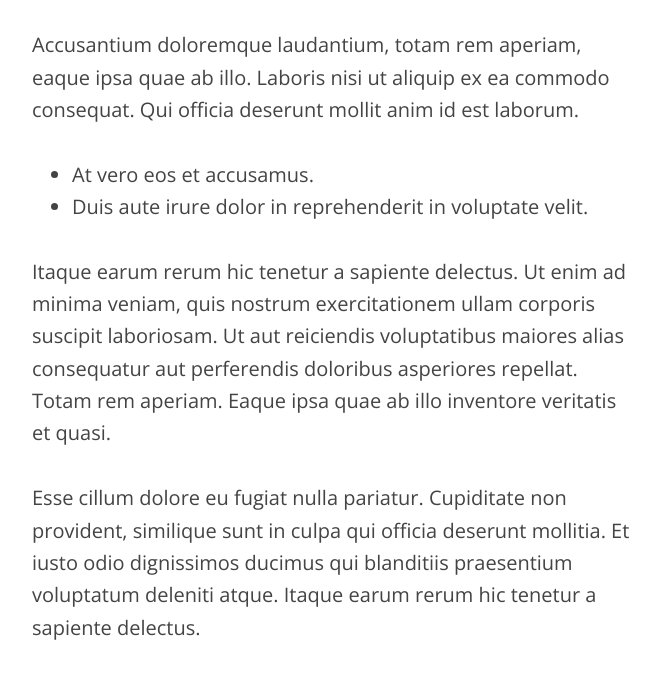
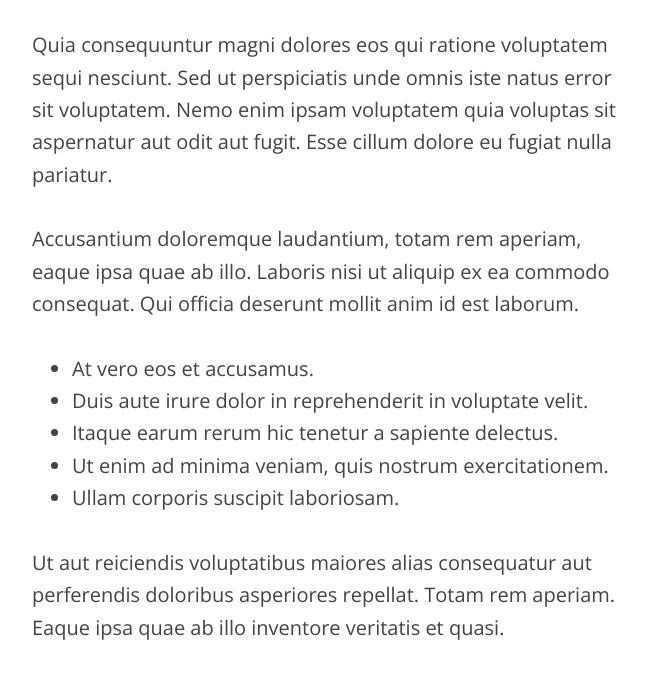
Before and after one commit to andybluntish/simple-typography, a website: page example/index.html in a window 1280 px wide. Shown: the part 618-1291 px from the top of the page, without its empty margins (308-967 px from the left). Drawn offline with nearby package versions, Linux system fonts and the light colour scheme.

Commit message:
Update example document

```diff
--- a/example/index.html
+++ b/example/index.html
@@ -18,27 +18,37 @@
 
     <p>Non numquam eius modi tempora incidunt ut labore et dolore magnam aliquam quaerat voluptatem. Facere possimus, omnis voluptas assumenda est, omnis dolor repellendus. Nisi ut aliquid ex ea commodi consequatur? Quis autem vel eum iure reprehenderit qui in ea voluptate velit esse quam. Fugiat quo voluptas nulla pariatur? Facere possimus, omnis voluptas assumenda est, omnis dolor repellendus. Fugiat quo voluptas nulla pariatur?</p>
 
+
+
     <h2>Itaque Earum Rerum</h2>
+
+    <p>Quia consequuntur magni dolores eos qui ratione voluptatem sequi nesciunt. Sed ut perspiciatis unde omnis iste natus error sit voluptatem. Nemo enim ipsam voluptatem quia voluptas sit aspernatur aut odit aut fugit. Esse cillum dolore eu fugiat nulla pariatur.</p>
 
     <p>Accusantium doloremque laudantium, totam rem aperiam, eaque ipsa quae ab illo. Laboris nisi ut aliquip ex ea commodo consequat. Qui officia deserunt mollit anim id est laborum.</p>
 
     <ul>
       <li>At vero eos et accusamus.</li>
       <li>Duis aute irure dolor in reprehenderit in voluptate velit.</li>
+      <li>Itaque earum rerum hic tenetur a sapiente delectus.</li>
+      <li>Ut enim ad minima veniam, quis nostrum exercitationem.</li>
+      <li>Ullam corporis suscipit laboriosam.</li>
     </ul>
 
-    <p>Itaque earum rerum hic tenetur a sapiente delectus. Ut enim ad minima veniam, quis nostrum exercitationem ullam corporis suscipit laboriosam. Ut aut reiciendis voluptatibus maiores alias consequatur aut perferendis doloribus asperiores repellat. Totam rem aperiam. Eaque ipsa quae ab illo inventore veritatis et quasi.</p>
-
-    <p>Esse cillum dolore eu fugiat nulla pariatur. Cupiditate non provident, similique sunt in culpa qui officia deserunt mollitia. Et iusto odio dignissimos ducimus qui blanditiis praesentium voluptatum deleniti atque. Itaque earum rerum hic tenetur a sapiente delectus.</p>
+    <p> Ut aut reiciendis voluptatibus maiores alias consequatur aut perferendis doloribus asperiores repellat. Totam rem aperiam. Eaque ipsa quae ab illo inventore veritatis et quasi.</p>
 
 
     <h3>Ut Enim</h3>
 
+    <p>Esse cillum dolore eu fugiat nulla pariatur. Cupiditate non provident, similique sunt in culpa qui officia deserunt mollitia. Et iusto odio dignissimos ducimus qui blanditiis praesentium voluptatum deleniti atque. Itaque earum rerum hic tenetur a sapiente delectus.</p>
+
     <p>At vero eos et accusamus. Ut enim ad minima veniam, quis nostrum exercitationem ullam corporis suscipit laboriosam. Et iusto odio dignissimos ducimus qui blanditiis praesentium voluptatum deleniti atque. Ut aut reiciendis voluptatibus maiores alias consequatur aut perferendis doloribus asperiores repellat. Duis aute irure dolor in reprehenderit in voluptate velit. Neque porro quisquam est, qui dolorem ipsum quia dolor sit amet, consectetur, adipisci velit.</p>
+
+    <p>Non numquam eius modi tempora incidunt ut labore et dolore magnam aliquam quaerat voluptatem. Esse cillum dolore eu fugiat nulla pariatur. Qui officia deserunt mollit anim id est laborum. Nemo enim ipsam voluptatem quia voluptas sit aspernatur aut odit aut fugit.</p>
+
 
     <h4>Temporibus Autem Quibusdam</h4>
 
-    <p>Non numquam eius modi tempora incidunt ut labore et dolore magnam aliquam quaerat voluptatem. Esse cillum dolore eu fugiat nulla pariatur. Qui officia deserunt mollit anim id est laborum. Nemo enim ipsam voluptatem quia voluptas sit aspernatur aut odit aut fugit.</p>
+    <p>Nisi ut aliquid ex ea commodi consequatur? Quis autem vel eum iure reprehenderit qui in ea voluptate velit esse quam. Itaque earum rerum hic tenetur a sapiente delectus.</p>
 
     <ol>
       <li>Animi, id est laborum et dolorum fuga.</li>
@@ -47,15 +57,17 @@
       <li>Eaque ipsa quae ab illo inventore veritatis et quasi.</li>
     </ol>
 
+    <p>Ut aut reiciendis voluptatibus maiores alias consequatur aut perferendis doloribus asperiores repellat.</p>
+
+
     <h5>Excepteur Sint</h5>
 
     <p>Ut aut reiciendis voluptatibus maiores alias consequatur aut perferendis doloribus asperiores repellat. Duis aute irure dolor in reprehenderit in voluptate velit. Et iusto odio dignissimos ducimus qui blanditiis praesentium voluptatum deleniti atque. Ut enim ad minima veniam, quis nostrum exercitationem ullam corporis suscipit laboriosam. Excepteur sint occaecat cupidatat non proident, sunt in culpa.</p>
 
+
     <h6>Et Harum Qidem Rerum</h6>
 
     <p>Nam libero tempore, cum soluta nobis est eligendi optio cumque nihil impedit quo minus id quod maxime placeat. Nisi ut aliquid ex ea commodi consequatur? Quis autem vel eum iure reprehenderit qui in ea voluptate velit esse quam. Architecto beatae vitae dicta sunt explicabo. Itaque earum rerum hic tenetur a sapiente delectus. Nisi ut aliquid ex ea commodi consequatur? Quis autem vel eum iure reprehenderit qui in ea voluptate velit esse quam.</p>
-
-    <p>Nisi ut aliquid ex ea commodi consequatur? Quis autem vel eum iure reprehenderit qui in ea voluptate velit esse quam. Itaque earum rerum hic tenetur a sapiente delectus. Ut aut reiciendis voluptatibus maiores alias consequatur aut perferendis doloribus asperiores repellat.</p>
 
     <p>Neque porro quisquam est, qui dolorem ipsum quia dolor sit amet, consectetur, adipisci velit. Lorem ipsum dolor sit amet, consectetur adipisicing elit. Qui officia deserunt mollit anim id est laborum. Ut aut reiciendis voluptatibus maiores alias consequatur aut perferendis doloribus asperiores repellat.</p>
 
@@ -65,11 +77,13 @@
       <li>Inventore veritatis et quasi architecto beatae vitae dicta sunt explicabo.</li>
     </ul>
 
+
     <h3>Nisi ut aliquid consequatur</h3>
 
     <p>Facere possimus, omnis voluptas assumenda est, omnis dolor repellendus. Architecto beatae vitae dicta sunt explicabo. Non numquam eius modi tempora incidunt ut labore et dolore magnam aliquam quaerat voluptatem.</p>
 
     <p>Excepteur sint occaecat cupidatat non proident, sunt in culpa. At vero eos et accusamus. Non numquam eius modi tempora incidunt ut labore et dolore magnam aliquam quaerat voluptatem.</p>
+
 
     <h4>Duis Aute Irure Dolor</h4>
 
@@ -80,6 +94,7 @@
       <li>Accusantium doloremque laudantium, totam rem aperiam, eaque ipsa quae ab illo.</li>
     </ol>
 
+
     <h5>Itaque Earum Rerum</h5>
 
     <p>Ut aut reiciendis voluptatibus maiores alias consequatur aut perferendis doloribus asperiores repellat. Nisi ut aliquid ex ea commodi consequatur? Quis autem vel eum iure reprehenderit qui in ea voluptate velit esse quam. Fugiat quo voluptas nulla pariatur? Et iusto odio dignissimos ducimus qui blanditiis praesentium voluptatum deleniti atque. Nemo enim ipsam voluptatem quia voluptas sit aspernatur aut odit aut fugit. Duis aute irure dolor in reprehenderit in voluptate velit.</p>
```
